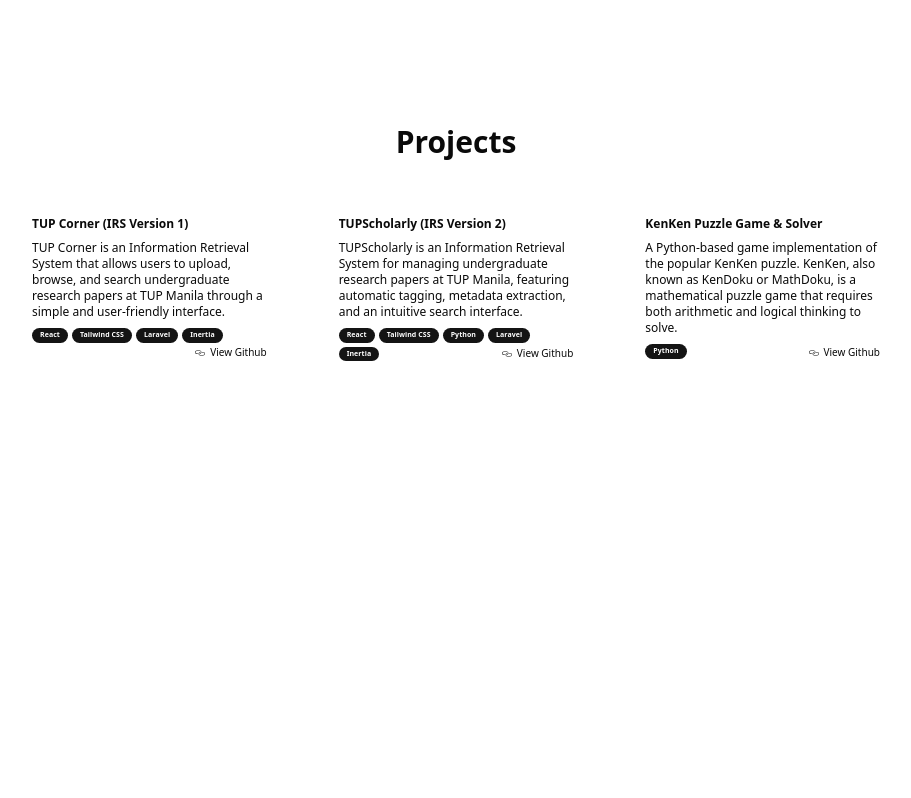
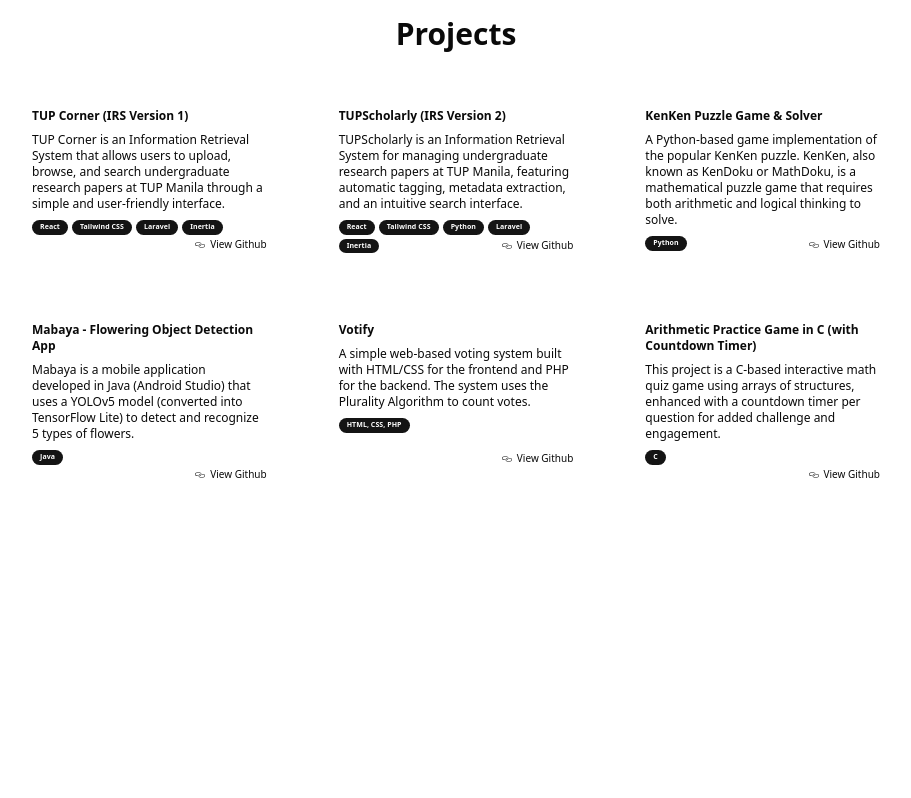
Before and after one commit to L0urdesss/My-Portfolio, a Next.js app: page / in a window 1280 px wide. Shown: the part 2583-3381 px from the top of the page, without its empty margins (184-1095 px from the left). Built offline with nearby package versions, Linux system fonts and the light colour scheme.

Commit message:
feat: projects

```diff
--- a/src/app/page.tsx
+++ b/src/app/page.tsx
@@ -376,6 +376,28 @@
         github: "https://github.com/L0urdesss/KenKen-Puzzle.git",
         badges: ["Python"],
       },
+      {
+        title: "Mabaya - Flowering Object Detection App",
+        description:
+          "Mabaya is a mobile application developed in Java (Android Studio) that uses a YOLOv5 model (converted into TensorFlow Lite) to detect and recognize 5 types of flowers.",
+        github: "https://github.com/L0urdesss/Mabaya.git",
+        badges: ["Java"],
+      },
+      {
+        title: "Votify",
+        description:
+          "A simple web-based voting system built with HTML/CSS for the frontend and PHP for the backend. The system uses the Plurality Algorithm to count votes.",
+        github: "https://github.com/L0urdesss/Votify---Voting-System-using-Plurality-Algorithm.git",
+        badges: ["HTML, CSS, PHP"],
+      },
+      {
+        title: "Arithmetic Practice Game in C (with Countdown Timer)",
+        description:
+          "This project is a C-based interactive math quiz game using arrays of structures, enhanced with a countdown timer per question for added challenge and engagement.",
+        github: "https://github.com/L0urdesss/Arithmetic-Practice-Game-in-C-with-Countdown-Timer.git",
+        badges: ["C"],
+      },
+
       // Add up to 9 projects if needed for a full 3x3 grid
     ].map((project) => (
       <div
```
